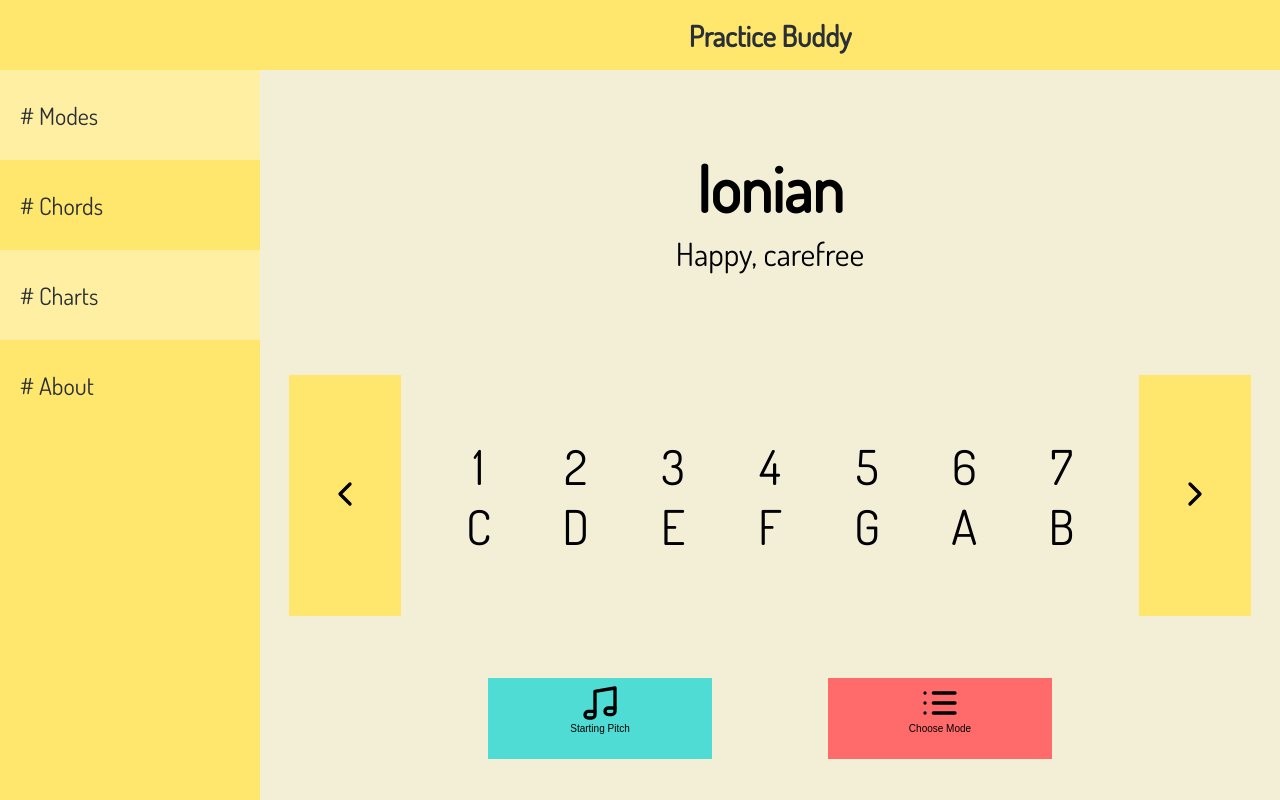
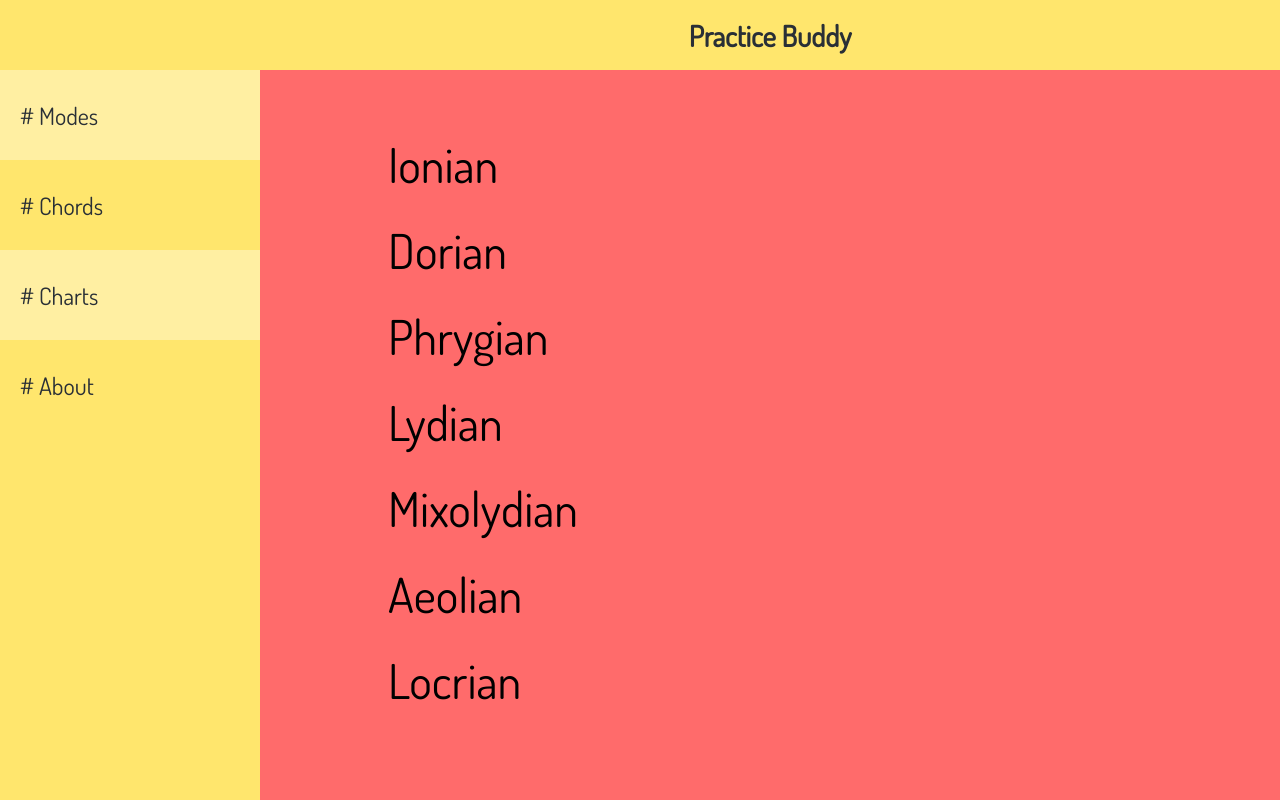
Before and after one commit to regexpressyourself/PracticeBuddy, a React (Create React App) app: page /modes in a window 1280 px wide. Built offline with nearby package versions, Linux system fonts and the light colour scheme.

Commit message:
started working on the popup list for mode/pitch choice

```diff
--- a/src/components/Modes.js
+++ b/src/components/Modes.js
@@ -104,6 +104,15 @@ class Modes extends Component {
     render() {
         return (
             <div id="mode-container">
+                <div className="change-mode-list">
+                        <li>Ionian</li>
+                        <li>Dorian</li>
+                        <li>Phrygian</li>
+                        <li>Lydian</li>
+                        <li>Mixolydian</li>
+                        <li>Aeolian</li>
+                        <li>Locrian</li>
+                </div>
 
                 {/* Mode and Blurb */}
 
--- a/src/styles/Modes.css
+++ b/src/styles/Modes.css
@@ -78,6 +78,24 @@
     font-size: 75%;
 }
 
+.change-mode-list {
+    position:fixed;
+    bottom:0;
+    background-color: var(--red-color);
+    display:flex;
+    flex-direction: column;
+    align-items: flex-start;
+    list-style: none;
+    padding: 0 10px;
+    font-size: 150%;
+    width: 100%;
+    top: 70px;
+    padding: 5% 10%;
+}
+.change-mode-list >li{
+    flex:1;
+}
+
 @media screen and (min-width: 768px) {
     #mode-container {
         display:grid;
```
